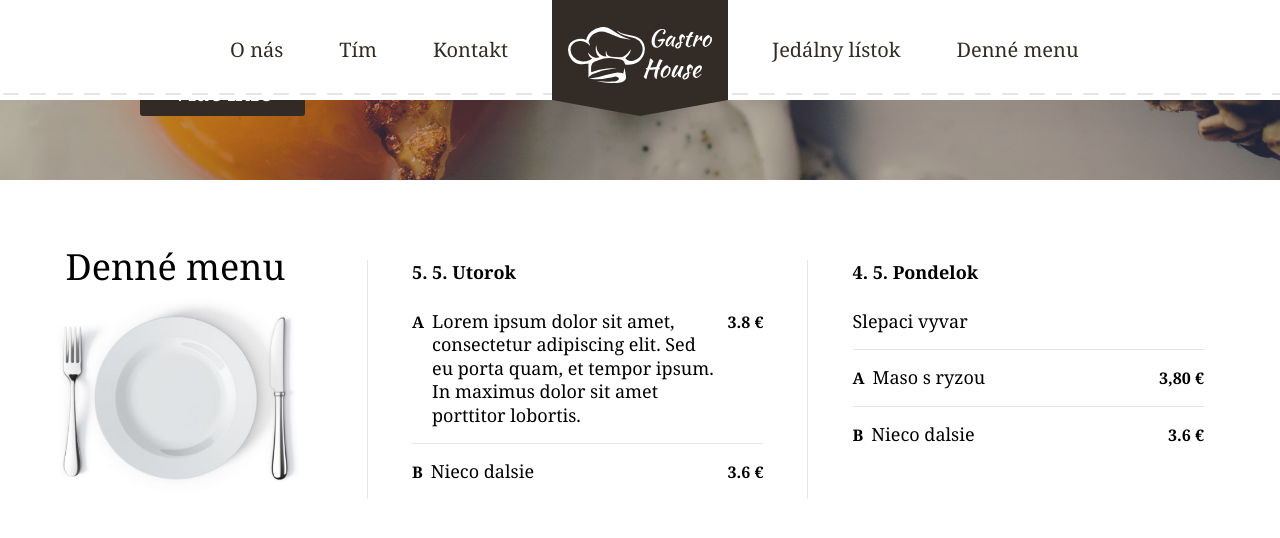
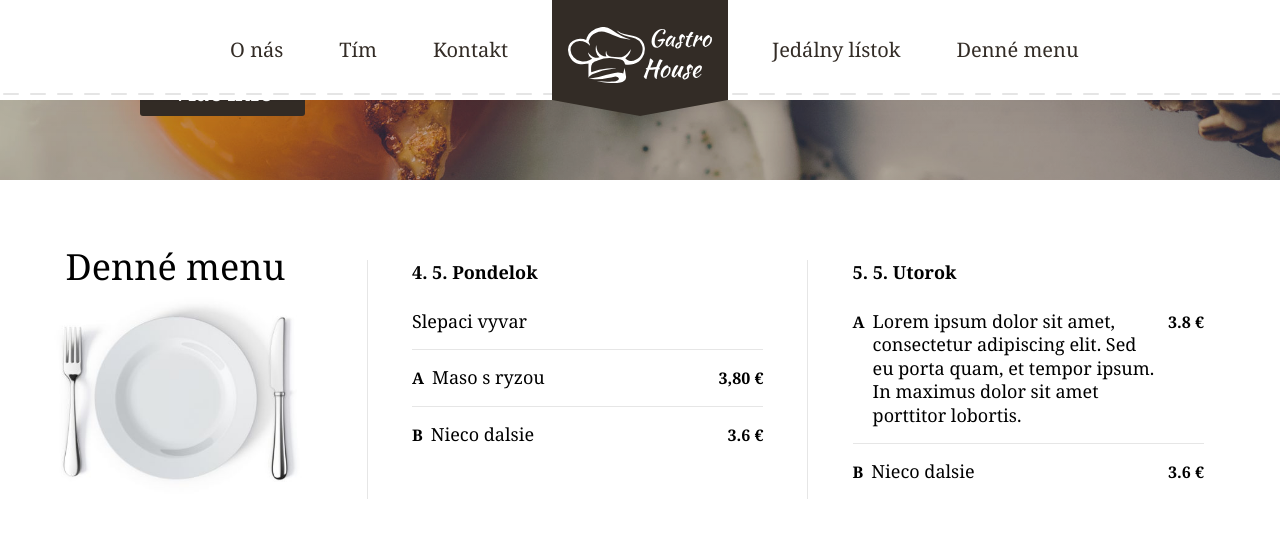
Before and after one commit to gastrohouse/web, a Jekyll site: the page built from _pages/home.html, in a window 1280 px wide and 900 px high, scrolled down 420 px, cut to the strip 0-575 px from the top of the window. Shown: the top 538 px of the strip. Built offline with Jekyll 4.4.1, drawn with Linux system fonts in a browser that asks for light colours.

```diff
--- a/_pages/home.html
+++ b/_pages/home.html
@@ -2,21 +2,21 @@
 permalink: "/"
 layout: home
 menu:
+- day: 4. 5. Pondelok
+  food:
+  - title: Slepaci vyvar
+  - title: Maso s ryzou
+    mark: A
+    price: '3,80'
+  - title: Nieco dalsie
+    mark: B
+    price: 3.6
 - day: 5. 5. Utorok
   food:
   - title: Lorem ipsum dolor sit amet, consectetur adipiscing elit. Sed eu porta quam,
       et tempor ipsum. In maximus dolor sit amet porttitor lobortis.
     mark: A
     price: 3.8
-  - title: Nieco dalsie
-    mark: B
-    price: 3.6
-- day: 4. 5. Pondelok
-  food:
-  - title: Slepaci vyvar
-  - title: Maso s ryzou
-    mark: A
-    price: '3,80'
   - title: Nieco dalsie
     mark: B
     price: 3.6
```
